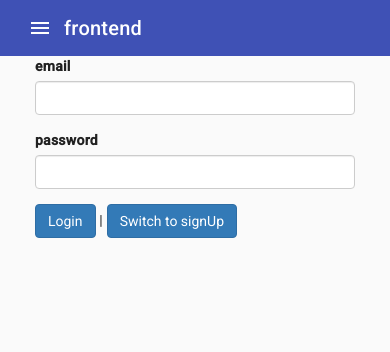
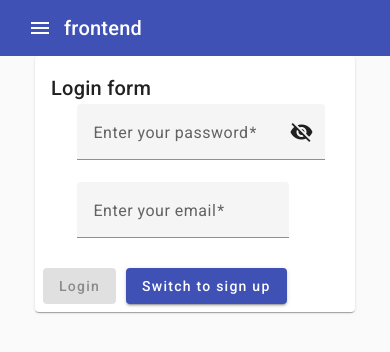
Before and after one commit to Guy-S-glitch/my-pet-shop, an Angular app in the folder frontend/: page / in a window 390 px wide. Shown: the top 352 px of the page. Built offline with nearby package versions, Linux system fonts and the light colour scheme.

Commit message:
login form look better

```diff
--- a/frontend/src/app/authentication/authentication.component.html
+++ b/frontend/src/app/authentication/authentication.component.html
@@ -1,57 +1,72 @@
-<!--
-    <div class="row" style="margin-top: 30px;">
-    <div class="col-xs-8 col-xs-offset-2 col-md-6 col-md-offset-3">
-        <form>
-      <div class="form-group">
-        <form-field-email></form-field-email>
+<form [formGroup]="loginForm" (ngSubmit)="onSubmit()" class="form-container">
+  <div class="row">
+    <div [className]="centerDiv">
+      <mat-card>
+        <mat-card-header>
+          <mat-card-title>Login form</mat-card-title>
+        </mat-card-header>
+        <mat-card-content>
+          <div class="row">
+            <div [className]="centerDiv">
+              <mat-form-field class="full-width">
+                <mat-label>Enter your password</mat-label>
+                <input
+                  matInput
+                  [type]="hide ? 'password' : 'text'"
+                  formControlName="password"
+                />
+                <button
+                  mat-icon-button
+                  matSuffix
+                  (click)="hide = !hide"
+                  [attr.aria-label]="'Hide password'"
+                  [attr.aria-pressed]="hide"
+                >
+                  <mat-icon>{{
+                    hide ? "visibility_off" : "visibility"
+                  }}</mat-icon>
+                </button>
+              </mat-form-field>
+              <span
+                class="help-block"
+                *ngIf="
+                  loginForm.get('password').touched &&
+                  loginForm.get('password').invalid
+                "
+                >Password must be at least 6 characters long</span
+              >
             </div>
-      <div class="form-group">
-        <form-field-password></form-field-password>
           </div>
-      <div>
-        <button class="btn btn-primary" type="submit">
+          <div class="row">
+            <div [className]="centerDiv">
+              <mat-form-field>
+                <mat-label>Enter your email</mat-label>
+                <input
+                  matInput
+                  formControlName="email"
+                  placeholder="pat@example.com"
+                />
+              </mat-form-field>
+              <span
+                *ngIf="
+                  loginForm.get('email').touched &&
+                  loginForm.get('email').invalid
+                "
+                class="help-block"
+                >Invalid email</span
+              >
+            </div>
+          </div>
+        </mat-card-content>
+        <mat-card-actions>
+          <button type="submit" class="Send" mat-raised-button color="primary" [disabled]="loginForm.invalid">
             {{ isLoginMode ? "Login" : "Sign up" }}
           </button>
-        |
-        <button class="btn btn-primary" type="button" (click)="switchMode()">
-          Switch to {{ isLoginMode ? "Sign up" : "Login" }}
+          <button style="margin-left: 10px;" type="button" mat-raised-button color="primary" (click)="isLoginMode=!isLoginMode">
+            Switch to {{ !isLoginMode ? "login" : "sign up" }}
           </button>
+        </mat-card-actions>
+      </mat-card>
+    </div>
   </div>
 </form>
-  </div>
-</div> -->
-<div class="row">
-  <div
-    class="col-xs-10 col-sm-8 col-md-6 col-xs-offset-1 col-sm-offset-2 col-md-offset-3"
-  >
-    <form [formGroup]="myFormGroup" (ngSubmit)="onSubmit()">
-      <div class="form-group">
-        <label for="email">email</label>
-        <input
-          type="text"
-          name="email"
-          id="email"
-          class="form-control"
-          formControlName="email"
-        />
-      </div>
-      <div class="form-group">
-        <label for="password">password</label>
-        <input
-          formControlName="password"
-          type="password"
-          name="password"
-          id="password"
-          class="form-control"
-        />
-      </div>
-      <button type="submit" class="btn btn-primary">
-        {{ isLoginMode ? "Login" : "Sign up" }}
-      </button>
-      |
-      <button type="button" class="btn btn-primary">
-        Switch to {{!isLoginMode?'login':'signUp'}}
-      </button>
-    </form>
-  </div>
-</div>
--- a/frontend/src/app/authentication/authentication.component.ts
+++ b/frontend/src/app/authentication/authentication.component.ts
@@ -1,24 +1,28 @@
 import { Component, OnInit } from "@angular/core";
-import { FormControl, FormGroup } from "@angular/forms";
-
+import { takeUntilDestroyed } from "@angular/core/rxjs-interop";
+import { FormControl, FormGroup, Validators } from "@angular/forms";
+import { FormBuilder } from "@angular/forms";
+import { merge } from "rxjs";
 @Component({
   selector: "app-authentication",
   templateUrl: "./authentication.component.html",
   styleUrl: "./authentication.component.css",
 })
 export class AuthenticationComponent implements OnInit {
+  centerDiv =
+    "col-xs-10 col-sm-8 col-md-6 col-xs-offset-1 col-sm-offset-2 col-md-offset-3";
   isLoginMode = true;
-  myFormGroup: FormGroup;
+  hide = true;
+  loginForm = this.formBuilder.group({
+    password: [null, [Validators.required, Validators.minLength(6)]],
+    email: [null, [Validators.required, Validators.email]],
+  });
+  constructor(private formBuilder: FormBuilder) {}
   switchMode() {
     this.isLoginMode = !this.isLoginMode;
   }
-  ngOnInit(): void {
-    this.myFormGroup = new FormGroup({
-      email: new FormControl(),
-      password: new FormControl(),
-    });
-  }
-  onSubmit(){
-    console.log(this.myFormGroup);
+  ngOnInit(): void {}
+  onSubmit() {
+    console.log(this.loginForm);
   }
 }
--- a/frontend/src/app/authentication/form-field/email/email.component.css
+++ /dev/null
@@ -1,3 +0,0 @@
-.example-container mat-form-field + mat-form-field {
-  margin-left: 8px;
-}
--- a/frontend/src/app/authentication/form-field/email/email.component.html
+++ /dev/null
@@ -1,13 +0,0 @@
-<div class="example-container">
-  <mat-form-field>
-    <mat-label>Enter your email</mat-label>
-    <input matInput
-           placeholder="pat@example.com"
-           [formControl]="email"
-           (blur)="updateErrorMessage()"
-           required>
-    @if (email.invalid) {
-      <mat-error>{{errorMessage}}</mat-error>
-    }
-  </mat-form-field>
-</div>
--- a/frontend/src/app/authentication/form-field/email/email.component.ts
+++ /dev/null
@@ -1,45 +0,0 @@
-import { Component } from "@angular/core";
-import { takeUntilDestroyed } from "@angular/core/rxjs-interop";
-import {
-  FormControl,
-  Validators,
-  FormsModule,
-  ReactiveFormsModule,
-} from "@angular/forms";
-import { MatInputModule } from "@angular/material/input";
-import { MatFormFieldModule } from "@angular/material/form-field";
-import { merge } from "rxjs";
-
-@Component({
-  selector: "form-field-email",
-  templateUrl: "./email.component.html",
-  styleUrl: "./email.component.css",
-  standalone: true,
-  imports: [
-    MatFormFieldModule,
-    MatInputModule,
-    FormsModule,
-    ReactiveFormsModule,
-  ],
-})
-export class FormFieldEmail {
-  email = new FormControl("", [Validators.required, Validators.email]);
-
-  errorMessage = "";
-
-  constructor() {
-    merge(this.email.statusChanges, this.email.valueChanges)
-      .pipe(takeUntilDestroyed())
-      .subscribe(() => this.updateErrorMessage());
-  }
-
-  updateErrorMessage() {
-    if (this.email.hasError("required")) {
-      this.errorMessage = "You must enter a value";
-    } else if (this.email.hasError("email")) {
-      this.errorMessage = "Not a valid email";
-    } else {
-      this.errorMessage = "";
-    }
-  }
-}
--- a/frontend/src/app/authentication/form-field/password/password.component.css
+++ /dev/null
@@ -1,16 +0,0 @@
-.example-container mat-form-field + mat-form-field {
-  margin-left: 8px;
-}
-
-.example-right-align {
-  text-align: right;
-}
-
-input.example-right-align::-webkit-outer-spin-button,
-input.example-right-align::-webkit-inner-spin-button {
-  display: none;
-}
-
-input.example-right-align {
-  -moz-appearance: textfield;
-}
--- a/frontend/src/app/authentication/form-field/password/password.component.html
+++ /dev/null
@@ -1,15 +0,0 @@
-<div class="example-container">
-  <mat-form-field>
-    <mat-label>Enter your password</mat-label>
-    <input matInput [type]="hide ? 'password' : 'text'" />
-    <button
-      mat-icon-button
-      matSuffix
-      (click)="hide = !hide"
-      [attr.aria-label]="'Hide password'"
-      [attr.aria-pressed]="hide"
-    >
-      <mat-icon>{{ hide ? "visibility_off" : "visibility" }}</mat-icon>
-    </button>
-  </mat-form-field>
-</div>
--- a/frontend/src/app/authentication/form-field/password/password.component.ts
+++ /dev/null
@@ -1,16 +0,0 @@
-import { Component } from "@angular/core";
-import { MatIconModule } from "@angular/material/icon";
-import { MatButtonModule } from "@angular/material/button";
-import { MatInputModule } from "@angular/material/input";
-import { MatFormFieldModule } from "@angular/material/form-field";
-
-@Component({
-  selector: "form-field-password",
-  templateUrl: "./password.component.html",
-  styleUrl: "./password.component.css",
-  standalone: true,
-  imports: [MatFormFieldModule, MatInputModule, MatButtonModule, MatIconModule],
-})
-export class FormFieldPassword {
-  hide = true;
-}
```
Also changed, not shown: frontend/src/app/app.module.ts (+42 -15 lines). Lines whose indentation alone changed are shown as unchanged.
